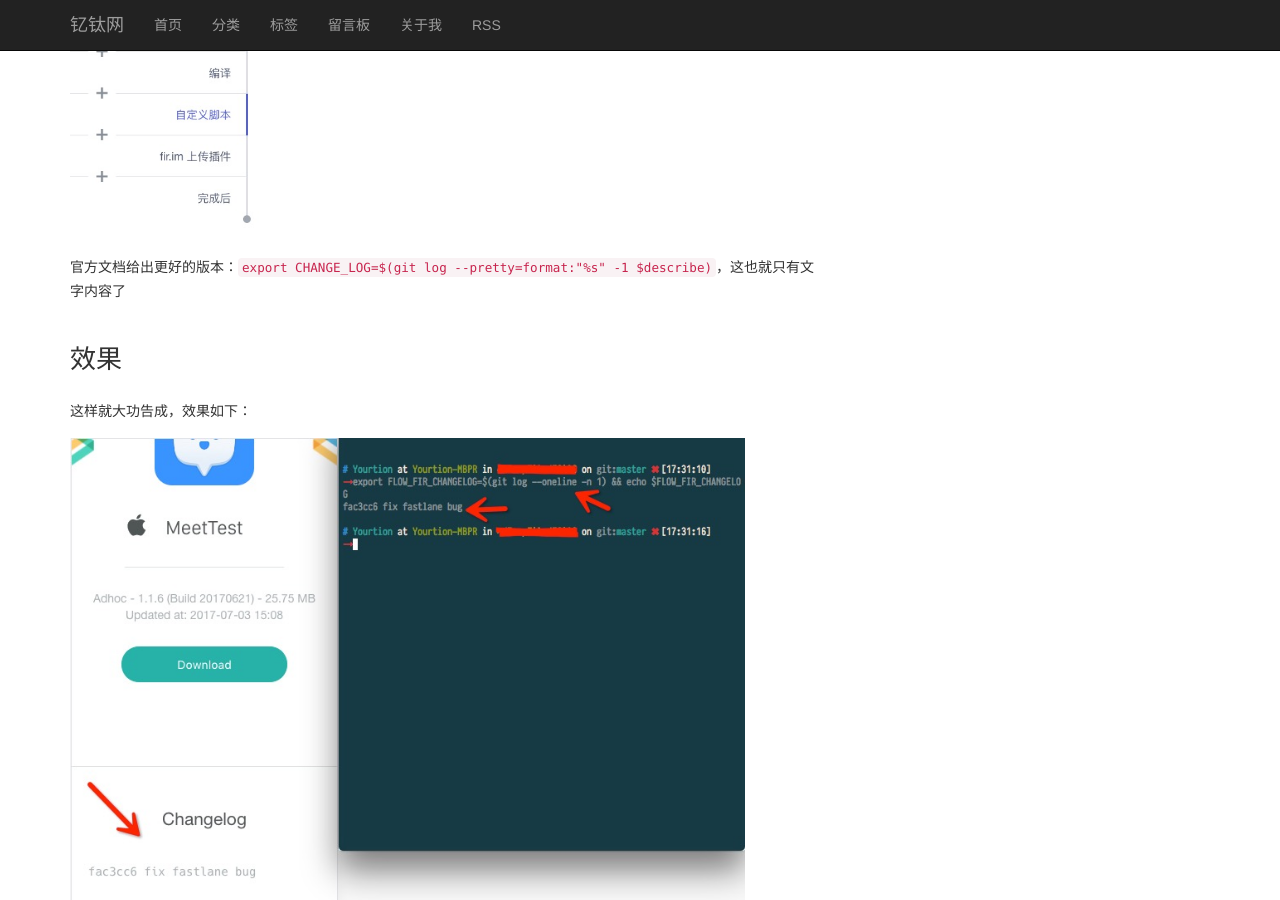
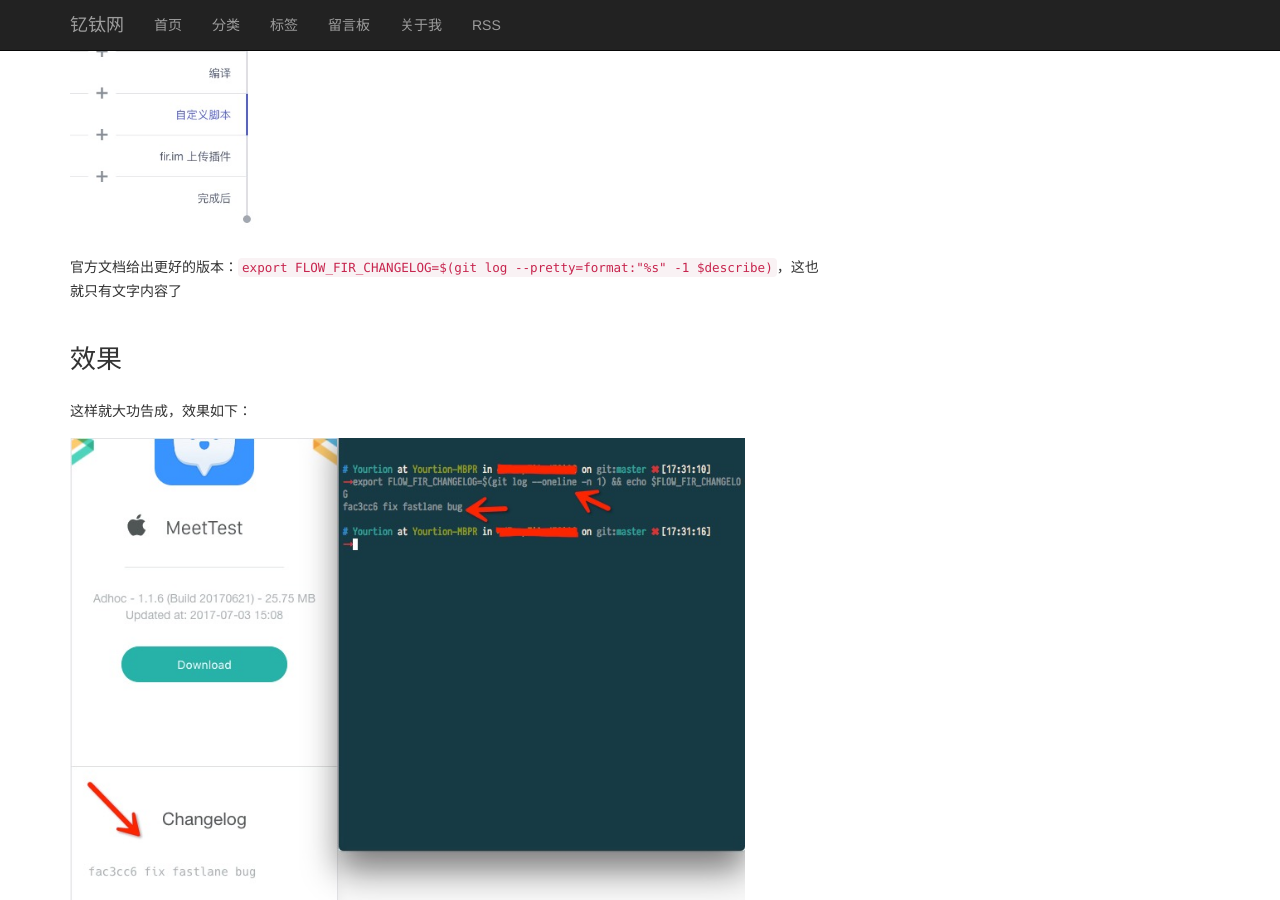
Before and after one commit to yourtion/yourtion.github.io, a Jekyll site: the page built from _posts/2017/07/2017-07-03-flow-ci-fir-get-last-commit-message.md, in a window 1280 px wide and 900 px high, scrolled down 1632 px. Built offline with Jekyll 4.4.1, drawn with Linux system fonts in a browser that asks for light colours.

Commit message:
update `flow-ci-fir-get-last-commit-message`

```diff
--- a/_posts/2017/07/2017-07-03-flow-ci-fir-get-last-commit-message.md
+++ b/_posts/2017/07/2017-07-03-flow-ci-fir-get-last-commit-message.md
@@ -43,7 +43,7 @@
 
 [![]({{ IMAGE_PATH }}2017/07/flowci-fir-2.png)]({{ IMAGE_PATH }}2017/07/flowci-fir-2.png)
 
-官方文档给出更好的版本：`export CHANGE_LOG=$(git log --pretty=format:"%s" -1 $describe)`，这也就只有文字内容了
+官方文档给出更好的版本：`export FLOW_FIR_CHANGELOG=$(git log --pretty=format:"%s" -1 $describe)`，这也就只有文字内容了
 
 ## 效果
 
```
